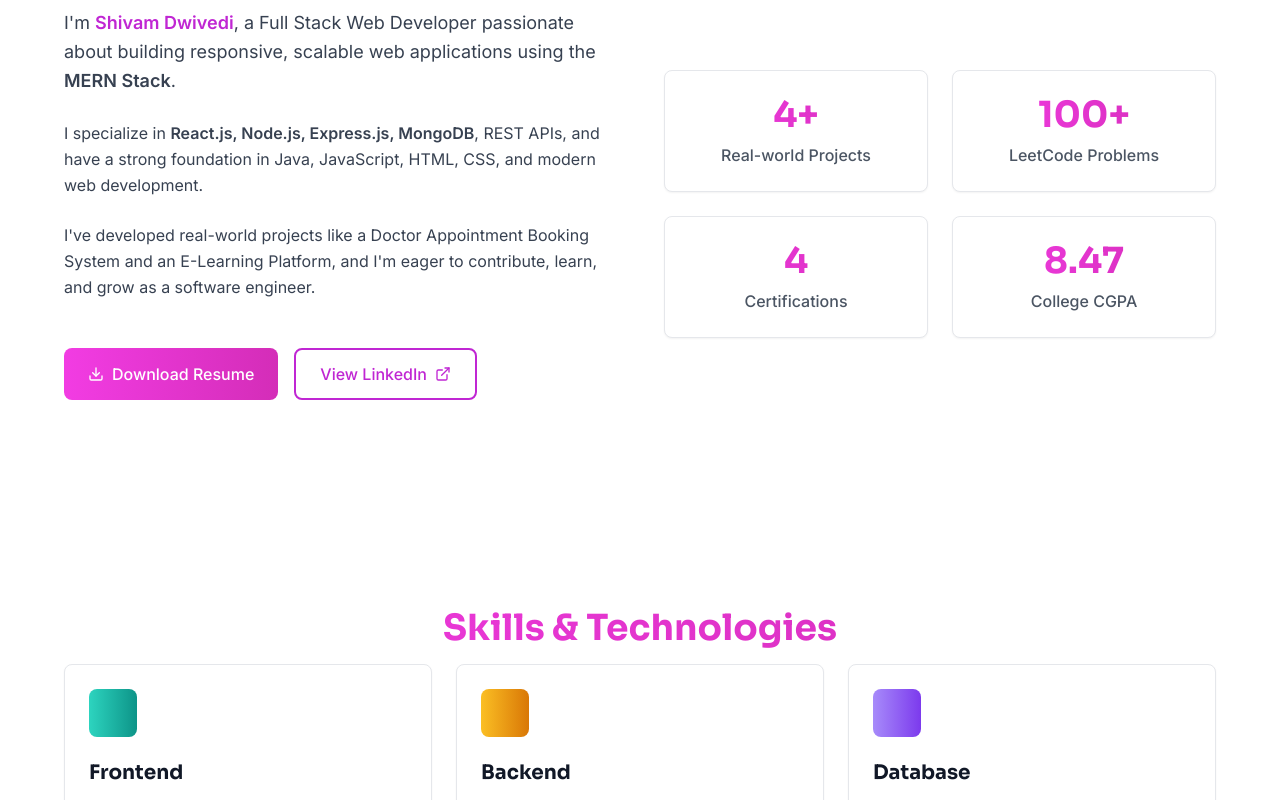
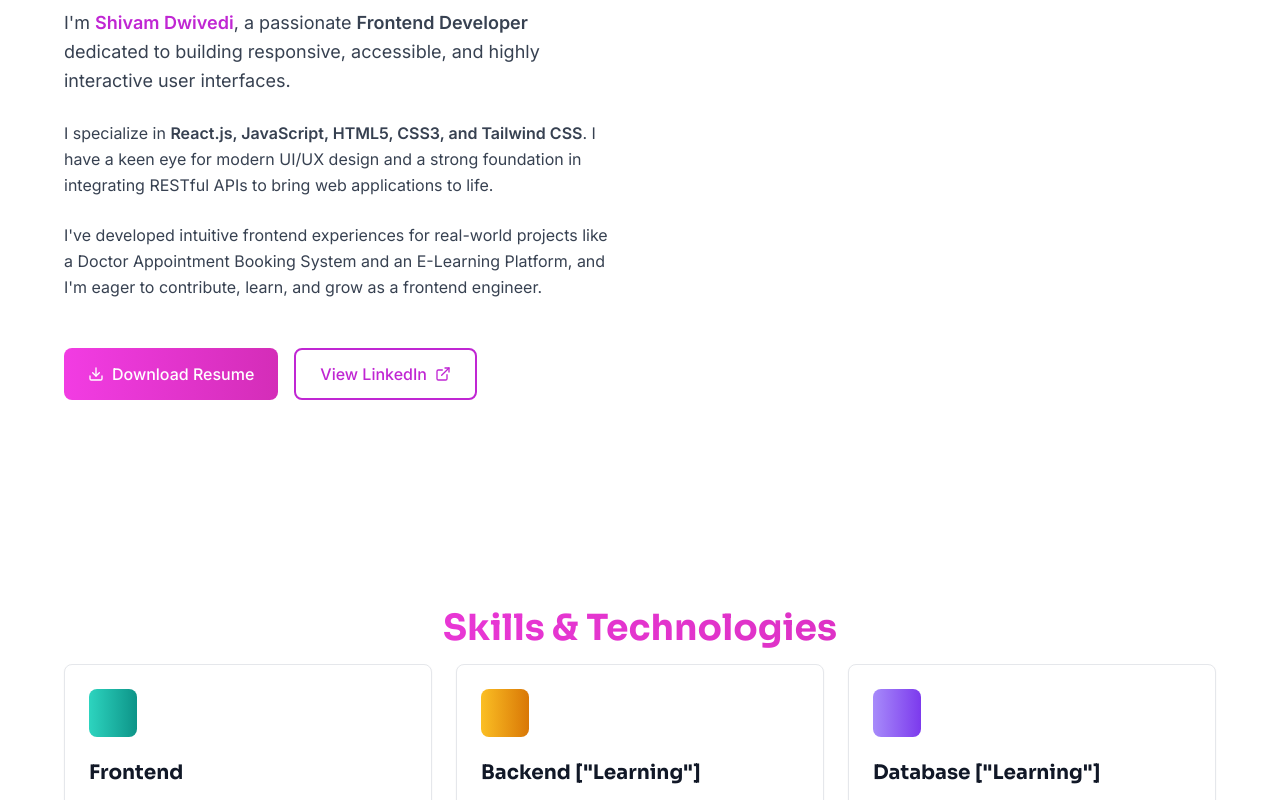
Before and after one commit to shivamdwivedi2442/Shivam_portfolio, a React (Vite) app: page / in a window 1280 px wide. Shown: the part 800-1600 px from the top of the page. Built offline with nearby package versions, Linux system fonts and the light colour scheme.

Commit message:
Initial commit

```diff
--- a/index.html
+++ b/index.html
@@ -11,7 +11,7 @@
   <meta name="author" content="Srikanth K" />
   <link rel="icon" type="image/x-icon" href="/favicon.ico">
 
-  <title>Shivam - Full Stack Developer Portfolio</title>
+  <title>Shivam - Frontend Developer Portfolio</title>
   <style>
     @import url('https://fonts.googleapis.com/css2?family=Inter:wght@400;500;600;700&family=Poppins:wght@600;700&display=swap');
 
--- a/package.json
+++ b/package.json
@@ -14,7 +14,8 @@
     "react": "^18.2.0",
     "react-dom": "^18.2.0",
     "react-icons": "^4.12.0",
-    "react-scroll": "^1.8.10"
+    "react-scroll": "^1.8.10",
+    "typewriter-effect": "^2.22.0"
   },
   "devDependencies": {
     "@types/react": "^18.2.0",
--- a/src/App.jsx
+++ b/src/App.jsx
@@ -4,7 +4,6 @@ import About from './components/About'
 import Projects from './components/Projects'
 import Skills from './components/Skills'
 import Experience from './components/Experience'
-import Certifications from './components/Certifications'
 import Contact from './components/Contact'
 import Footer from './components/Footer'
 import Navigation from './components/Navigation'
@@ -34,8 +33,7 @@ export default function App() {
           <About />
           {/* <Projects /> */}
           <Skills />
-          {/* <Experience />
-          <Certifications /> */}
+          <Experience />
           <Contact />
         </main>
 
--- a/src/components/About.jsx
+++ b/src/components/About.jsx
@@ -9,15 +9,15 @@ export default function About() {
         <div className="grid md:grid-cols-2 gap-12 items-center mb-12">
           <div className="space-y-6 animate-slideInLeft">
             <p className="text-lg text-gray-700 dark:text-gray-300 leading-relaxed">
-              I'm <span className="font-semibold text-fuchsia-600 dark:text-fuchsia-400">Shivam Dwivedi</span>, a Full Stack Web Developer passionate about building responsive, scalable web applications using the <span className="font-semibold">MERN Stack</span>.
+              I'm <span className="font-semibold text-fuchsia-600 dark:text-fuchsia-400">Shivam Dwivedi</span>, a passionate <span className="font-semibold">Frontend Developer</span> dedicated to building responsive, accessible, and highly interactive user interfaces.
             </p>
 
             <p className="text-gray-700 dark:text-gray-300 leading-relaxed">
-              I specialize in <span className="font-semibold">React.js, Node.js, Express.js, MongoDB</span>, REST APIs, and have a strong foundation in Java, JavaScript, HTML, CSS, and modern web development.
+              I specialize in <span className="font-semibold">React.js, JavaScript, HTML5, CSS3, and Tailwind CSS</span>. I have a keen eye for modern UI/UX design and a strong foundation in integrating RESTful APIs to bring web applications to life.
             </p>
 
             <p className="text-gray-700 dark:text-gray-300 leading-relaxed">
-              I've developed real-world projects like a Doctor Appointment Booking System and an E-Learning Platform, and I'm eager to contribute, learn, and grow as a software engineer.
+              I've developed intuitive frontend experiences for real-world projects like a Doctor Appointment Booking System and an E-Learning Platform, and I'm eager to contribute, learn, and grow as a frontend engineer.
             </p>
 
             <div className="flex flex-wrap gap-4 pt-6">
@@ -37,25 +37,6 @@ export default function About() {
               </a>
             </div>
           </div>
-
-          <div className="grid grid-cols-2 gap-6 animate-slideInRight">
-            <div className="card card-hover text-center p-8">
-              <div className="text-4xl font-display font-bold gradient-text mb-2">4+</div>
-              <p className="text-gray-600 dark:text-gray-400 font-medium">Real-world Projects</p>
-            </div>
-            <div className="card card-hover text-center p-8">
-              <div className="text-4xl font-display font-bold gradient-text mb-2">100+</div>
-              <p className="text-gray-600 dark:text-gray-400 font-medium">LeetCode Problems</p>
-            </div>
-            <div className="card card-hover text-center p-8">
-              <div className="text-4xl font-display font-bold gradient-text mb-2">4</div>
-              <p className="text-gray-600 dark:text-gray-400 font-medium">Certifications</p>
-            </div>
-            <div className="card card-hover text-center p-8">
-              <div className="text-4xl font-display font-bold gradient-text mb-2">8.47</div>
-              <p className="text-gray-600 dark:text-gray-400 font-medium">College CGPA</p>
-            </div>
-          </div>
         </div>
       </div>
     </section>
--- a/src/components/Contact.jsx
+++ b/src/components/Contact.jsx
@@ -64,7 +64,7 @@ export default function Contact() {
 
             <div className="space-y-6">
               <a
-                href="mailto:4u.fearedits@gmail.com"
+                href="mailto:shivamdwivedi2442@gmail.com"
                 className="flex items-start gap-4 p-4 rounded-lg hover:bg-fuchsia-50 dark:hover:bg-fuchsia-900/20 transition-colors group"
               >
                 <div className="p-3 bg-gradient-to-br from-fuchsia-500 to-teal-400 rounded-lg text-white group-hover:scale-110 transition-transform flex-shrink-0">
@@ -72,12 +72,12 @@ export default function Contact() {
                 </div>
                 <div>
                   <p className="font-semibold text-gray-900 dark:text-white">Email</p>
-                  <p className="text-gray-600 dark:text-gray-400">4u.fearedits@gmail.com</p>
+                  <p className="text-gray-600 dark:text-gray-400">shivamdwivedi2442@gmail.com</p>
                 </div>
               </a>
 
               <a
-                href="tel:+91979516XXXX"
+                href="tel:+919795167984"
                 className="flex items-start gap-4 p-4 rounded-lg hover:bg-fuchsia-50 dark:hover:bg-fuchsia-900/20 transition-colors group"
               >
                 <div className="p-3 bg-gradient-to-br from-fuchsia-500 to-teal-400 rounded-lg text-white group-hover:scale-110 transition-transform flex-shrink-0">
@@ -85,7 +85,7 @@ export default function Contact() {
                 </div>
                 <div>
                   <p className="font-semibold text-gray-900 dark:text-white">Phone</p>
-                  <p className="text-gray-600 dark:text-gray-400">+91 979516XXXX</p>
+                  <p className="text-gray-600 dark:text-gray-400">+91 9795167984</p>
                 </div>
               </a>
 
--- a/src/components/Footer.jsx
+++ b/src/components/Footer.jsx
@@ -49,13 +49,13 @@ export default function Footer() {
             <h4 className="font-display font-semibold mb-4">Contact</h4>
             <ul className="space-y-2 text-sm">
               <li>
-                <a href="mailto:4u.fearedits@gmail.com" className="text-gray-400 hover:text-white transition-colors">
+                <a href="mailto:shivamdwivedi2442@gmail.com" className="text-gray-400 hover:text-white transition-colors">
                   Email
                 </a>
               </li>
               <li>
-                <a href="tel:+91979516XXXX" className="text-gray-400 hover:text-white transition-colors">
-                  +91 979516XXXX
+                <a href="tel:+919795167984" className="text-gray-400 hover:text-white transition-colors">
+                  +91 9795167984
                 </a>
               </li>
               <li>
@@ -86,7 +86,7 @@ export default function Footer() {
                 <FiLinkedin size={20} />
               </a>
               <a
-                href="mailto:4u.fearedits@gmail.com"
+                href="mailto:shivamdwivedi2442@gmail.com"
                 className="p-2 bg-gray-800 hover:bg-fuchsia-600 rounded-lg transition-colors"
                 aria-label="Email"
               >
--- a/src/components/Hero.jsx
+++ b/src/components/Hero.jsx
@@ -1,5 +1,6 @@
 import { FiArrowRight, FiGithub, FiLinkedin, FiMail } from 'react-icons/fi'
-import { Link } from 'react-scroll'
+import { Link } from 'react-scroll';
+import Typewriter from 'typewriter-effect';
 
 const socialLinks = [
   { href: 'https://github.com/Lucky783594', icon: FiGithub, label: 'GitHub' },
@@ -45,9 +46,9 @@ const CodeCard = () => (
     <div className="p-5 leading-relaxed text-gray-300 overflow-x-auto">
       <p><span className="text-[#b4a7f5]">const</span> <span className="text-[#5eead4]">developer</span> <span className="text-gray-500">=</span> {'{'}</p>
       <p className="pl-4"><span className="text-gray-400">name:</span> <span className="text-[#f6ad55]">"Shivam Dwivedi"</span>,</p>
-      <p className="pl-4"><span className="text-gray-400">role:</span> <span className="text-[#f6ad55]">"MERN Full Stack Developer"</span>,</p>
+      <p className="pl-4"><span className="text-gray-400">role:</span> <span className="text-[#f6ad55]">"Frontend Developer"</span>,</p>
       <p className="pl-4">
-        <span className="text-gray-400">stack:</span> [<span className="text-[#f6ad55]">"React"</span>, <span className="text-[#f6ad55]">"Node"</span>, <span className="text-[#f6ad55]">"Express"</span>, <span className="text-[#f6ad55]">"MongoDB"</span>],
+        <span className="text-gray-400">stack:</span> [<span className="text-[#f6ad55]">"React"</span>, <span className="text-[#f6ad55]">"JavaScript"</span>, <span className="text-[#f6ad55]">"Tailwind"</span>, <span className="text-[#f6ad55]">"CSS3"</span>],
       </p>
       <p className="pl-4"><span className="text-gray-400">status:</span> <span className="text-[#f6ad55]">"available for internships & full-time roles"</span></p>
       <p>{'}'}<span className="cursor-blink text-grey-400">▍</span></p>
@@ -78,12 +79,30 @@ export default function Hero() {
               <h1 className="text-5xl font-display font-extrabold">
                 <span className="gradient-text">Shivam Dwivedi</span>
               </h1>
-              <p className="text-xl text-gray-600 dark:text-gray-300 font-medium">MERN Full Stack Developer</p>
+              <div className="text-2xl font-medium text-gray-700 dark:text-gray-300 flex items-center gap-2">
+                <span>I'm a</span>
+
+                <span className="text-fuchsia-600 font-semibold">
+                  <Typewriter
+                    options={{
+                      strings: [
+                        'Frontend Developer',
+                        'React.js Developer',
+                        'Learning Fullstack'
+                      ],
+                      autoStart: true,
+                      loop: true,
+                      deleteSpeed: 50,
+                      delay: 75,
+                    }}
+                  />
+                </span>
+              </div>
               <div className="flex justify-center pt-1"><StatusBadge /></div>
             </div>
 
             <p className="text-lg text-gray-600 dark:text-gray-400 leading-relaxed">
-              I build responsive, user-centric web applications end to end — from interfaces people enjoy using to the APIs and databases behind them.
+              I specialize in building responsive, accessible, and user-centric web interfaces, transforming ideas into engaging digital experiences.
             </p>
 
             <CodeCard />
@@ -108,12 +127,30 @@ export default function Hero() {
               <h1 className="text-5xl md:text-6xl font-display font-extrabold leading-tight">
                 <span className="gradient-text">Shivam Dwivedi</span>
               </h1>
-              <p className="text-2xl text-gray-600 dark:text-gray-300 font-medium">MERN Full Stack Developer</p>
+              <div className="text-2xl font-medium text-gray-700 dark:text-gray-300 flex items-center gap-2">
+                <span>I'm a</span>
+
+                <span className="text-fuchsia-600 font-semibold">
+                  <Typewriter
+                    options={{
+                      strings: [
+                        'Frontend Developer',
+                        'React.js Developer',
+                        'Learning Fullstack'
+                      ],
+                      autoStart: true,
+                      loop: true,
+                      deleteSpeed: 50,
+                      delay: 75,
+                    }}
+                  />
+                </span>
+              </div>
               <div className="pt-1"><StatusBadge /></div>
             </div>
 
             <p className="text-lg text-gray-600 dark:text-gray-400 leading-relaxed max-w-lg">
-              I build responsive, user-centric web applications end to end — from interfaces people enjoy using to the APIs and databases behind them.
+              I specialize in building responsive, accessible, and user-centric web interfaces, transforming ideas into engaging digital experiences.
             </p>
 
             <div className="flex flex-wrap gap-4 pt-2">
--- a/src/components/Navigation.jsx
+++ b/src/components/Navigation.jsx
@@ -5,7 +5,7 @@ const navLinks = [
   { label: 'About', file: 'About.jsx', dot: 'bg-amber-500' },
   // { label: 'Projects', file: 'Projects.jsx', dot: 'bg-teal-500' },
   { label: 'Skills', file: 'Skills.jsx', dot: 'bg-violet-400' },
-  // { label: 'Experience', file: 'Experience.jsx', dot: 'bg-amber-500' },
+  { label: 'Experience', file: 'Experience.jsx', dot: 'bg-amber-500' },
   { label: 'Contact', file: 'Contact.jsx', dot: 'bg-teal-500' },
 ]
 
--- a/src/components/Skills.jsx
+++ b/src/components/Skills.jsx
@@ -4,11 +4,11 @@ export default function Skills() {
       color: 'from-teal-400 to-teal-600',
       items: ['React.js', 'HTML5', 'CSS3', 'JavaScript (ES6+)', 'Tailwind CSS', 'Responsive Design']
     },
-    'Backend': {
+    'Backend ["Learning"]': {
       color: 'from-amber-400 to-amber-600',
       items: ['Express.js', 'JWT Authentication', 'Middleware']
     },
-    'Database': {
+    'Database ["Learning"]': {
       color: 'from-violet-400 to-violet-600',
       items: ['MongoDB', 'Database Design']
     },
@@ -20,16 +20,16 @@ export default function Skills() {
       color: 'from-sky-400 to-sky-600',
       items: ['Git', 'GitHub', 'VS Code', 'Postman', 'Render', 'vercel', 'MongoDB Atlas']
     },
-    'Other Skills': {
+    'Other Skills ["Learning"]': {
       color: 'from-emerald-400 to-emerald-600',
       items: ['Problem Solving', 'Deployment']
     }
   }
 
   const expertise = [
-    { label: 'MERN Stack (React, Node.js, MongoDB)', value: 85 },
-    { label: 'Frontend Development', value: 95 },
-    { label: 'Backend Development', value: 65 },
+    { label: 'MERN Stack (React, Node.js, MongoDB)', value: 40 },
+    { label: 'Frontend Development', value: 98 },
+    { label: 'Backend Development', value: 30 },
     { label: 'Problem Solving & DSA', value: 5 },
   ]
 
```
